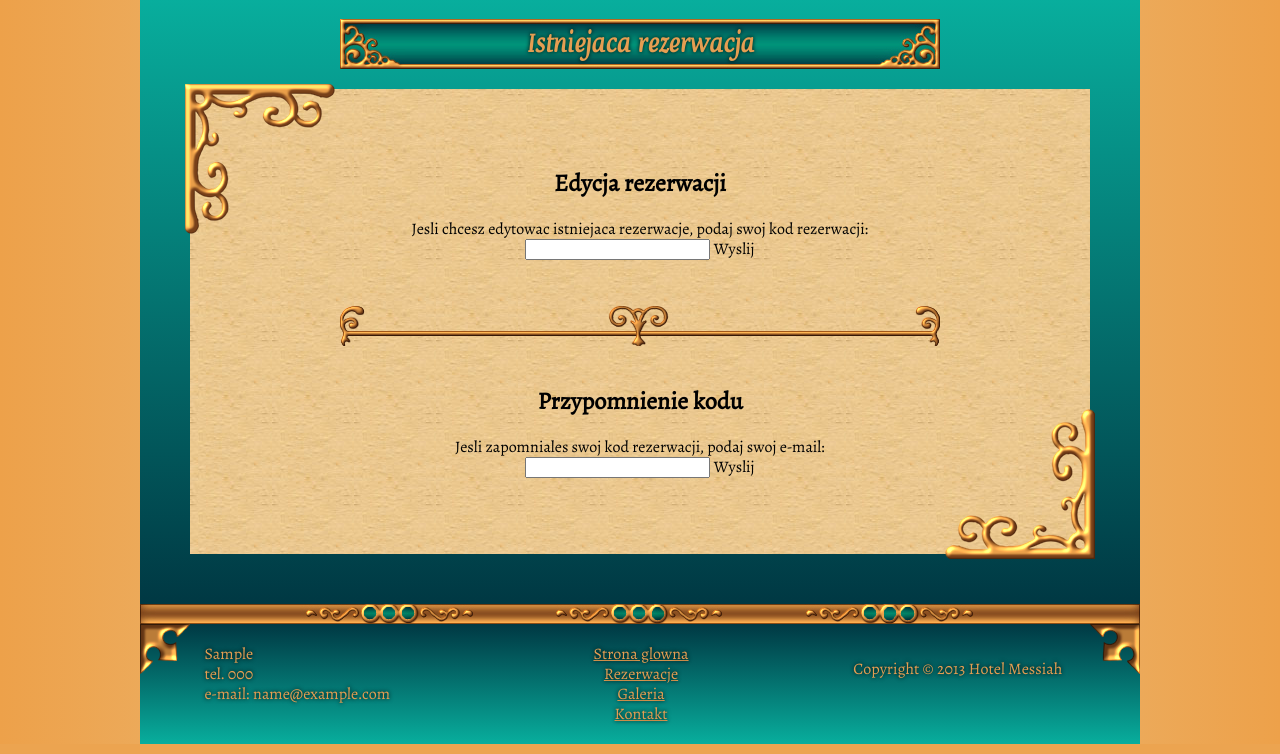
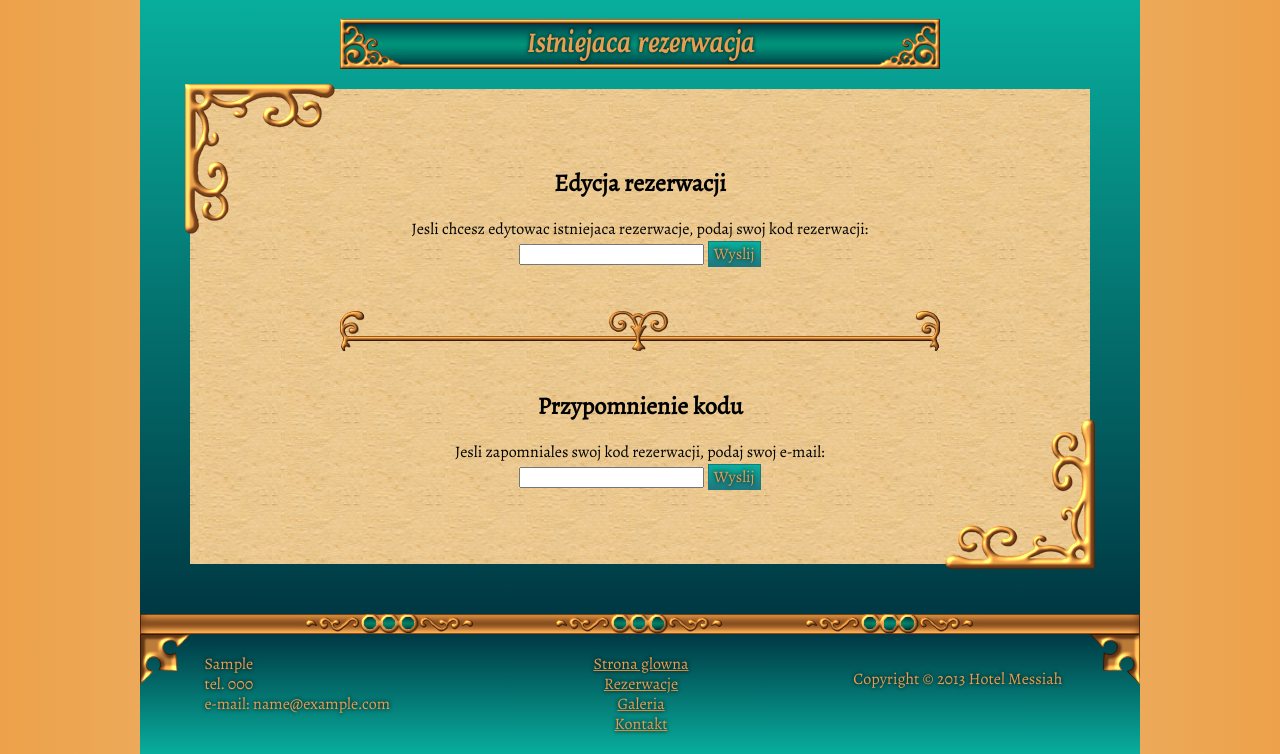
Before and after one commit to Usernamealreadynottaken/Messiah, a Django app: template Hotel/templates/Hotel/rezerwacje_ist.html in a window 1280 px wide. Shown: the part 374-1128 px from the top of the page. Run offline with Django 3.2, Linux system fonts and the light colour scheme; the template is opened without the code that fills it: most values are stand-ins (such as "Sample title", 1, 10 or a date in 2020); grey boxes marked "Sample" are stand-in pictures; style sheets or scripts are compiled from the project's sources; some libraries are stand-ins or nearby versions.

Commit message:
Ostylowane przyciski w istniejacej rezerwacji.

```diff
--- a/Hotel/static/Hotel/main.less
+++ b/Hotel/static/Hotel/main.less
@@ -1680,6 +1680,18 @@ img {
             .edit-reservation {
                 padding: 30px !important;
             }
+        }
+
+        label {
+            padding: 0 0 5px 0;
+        }
+
+        .code-send, .email-send {
+            .gradient-vertical(#08af9d, #1e777f);
+            color: #e59e52;
+            text-shadow: 0px 0px 4px #000000;
+            border: 1px solid #1e777f;
+            padding: 2px 5px;
         }
 
         .edit-reservation {
```
